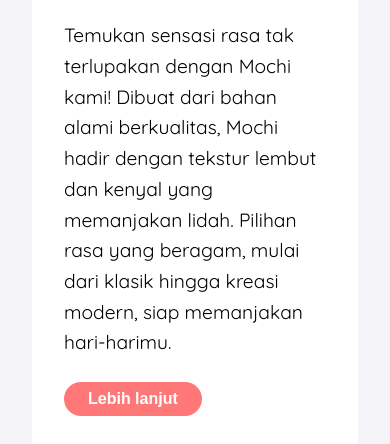
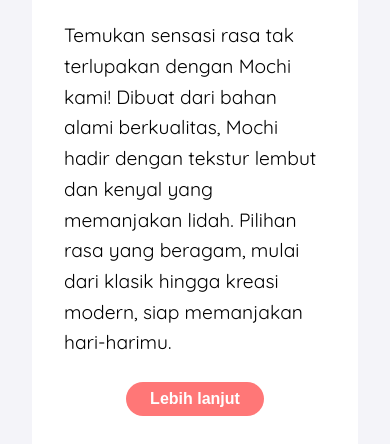
Before and after one commit to syfr456/Landingpage-Mochi, a plain HTML site: page index.html in a window 390 px wide. Shown: the part 353-797 px from the top of the page. Drawn offline with Linux system fonts and the light colour scheme.

Commit message:
update: button align

```diff
--- a/css/app.css
+++ b/css/app.css
@@ -147,7 +147,10 @@ aside.aside-section {
 
 .content-description {
     flex: 1;
+
 }
+
+
 
 .title {
     font-size: 2rem;
@@ -311,6 +314,12 @@ footer {
         margin-top: 1rem;
         max-width: 80%;
     }
+
+    .content-description{
+        display: flex;
+        flex-direction: column;
+        align-items: center;
+    }
 }
 
 @media (max-width: 768px) {
@@ -353,6 +362,12 @@ footer {
         margin-top: 1rem;
 
     }
+
+    .content-description{
+        display: flex;
+        flex-direction: column;
+        align-items: center;
+    }
 }
 
 @media (max-width: 480px) {
@@ -362,6 +377,13 @@ footer {
 
     button {
         padding: 0.5rem 1.5rem;
+    }
+
+    .content-description{
+        display: flex;
+        flex-direction: column;
+        align-items: center;
+
     }
 
     .contact-info li {
```
